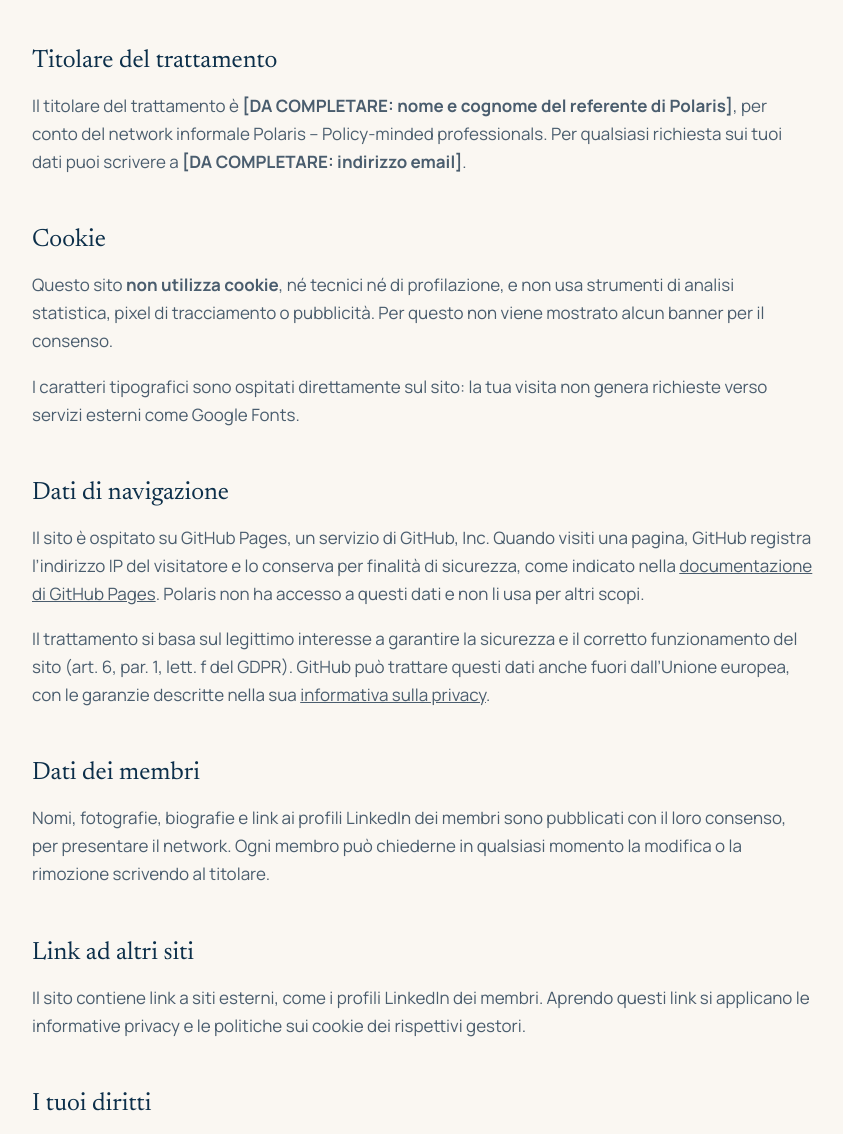
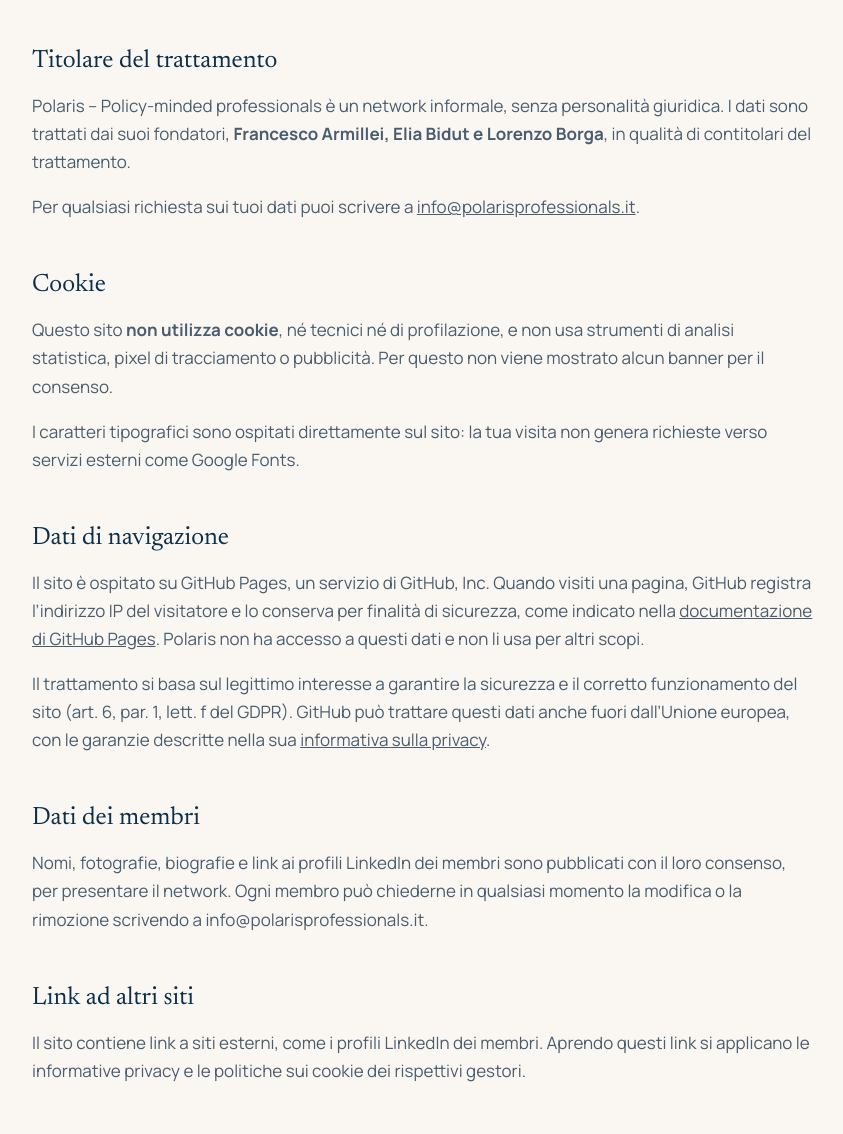
Before and after one commit to elbid/polarisprofessionals, a plain HTML site: page privacy/index.html in a window 1280 px wide. Shown: the part 418-1552 px from the top of the page, without its empty margins (64-907 px from the left). Drawn offline with Linux system fonts and the light colour scheme.

Commit message:
Privacy: contitolari e contatto info@polarisprofessionals.it
Co-Authored-By: Claude Opus 5.5 <noreply@anthropic.com>
Claude-Session: https://claude.ai/code/session_01A7zSpVj4Eyv6X27f63hNFZ

```diff
--- a/privacy/index.html
+++ b/privacy/index.html
@@ -40,7 +40,8 @@
           <p>Questa pagina spiega quali dati personali vengono trattati quando visiti www.polarisprofessionals.it, ai sensi del Regolamento (UE) 2016/679 (GDPR) e del Codice in materia di protezione dei dati personali (D.Lgs. 196/2003).</p>
 
           <h2>Titolare del trattamento</h2>
-          <p>Il titolare del trattamento è <strong>[DA COMPLETARE: nome e cognome del referente di Polaris]</strong>, per conto del network informale Polaris – Policy-minded professionals. Per qualsiasi richiesta sui tuoi dati puoi scrivere a <strong>[DA COMPLETARE: indirizzo email]</strong>.</p>
+          <p>Polaris – Policy-minded professionals è un network informale, senza personalità giuridica. I dati sono trattati dai suoi fondatori, <strong>Francesco Armillei, Elia Bidut e Lorenzo Borga</strong>, in qualità di contitolari del trattamento.</p>
+          <p>Per qualsiasi richiesta sui tuoi dati puoi scrivere a <a href="mailto:info@polarisprofessionals.it">info@polarisprofessionals.it</a>.</p>
 
           <h2>Cookie</h2>
           <p>Questo sito <strong>non utilizza cookie</strong>, né tecnici né di profilazione, e non usa strumenti di analisi statistica, pixel di tracciamento o pubblicità. Per questo non viene mostrato alcun banner per il consenso.</p>
@@ -51,7 +52,7 @@
           <p>Il trattamento si basa sul legittimo interesse a garantire la sicurezza e il corretto funzionamento del sito (art. 6, par. 1, lett. f del GDPR). GitHub può trattare questi dati anche fuori dall’Unione europea, con le garanzie descritte nella sua <a href="https://docs.github.com/en/site-policy/privacy-policies/github-general-privacy-statement" target="_blank" rel="noopener">informativa sulla privacy</a>.</p>
 
           <h2>Dati dei membri</h2>
-          <p>Nomi, fotografie, biografie e link ai profili LinkedIn dei membri sono pubblicati con il loro consenso, per presentare il network. Ogni membro può chiederne in qualsiasi momento la modifica o la rimozione scrivendo al titolare.</p>
+          <p>Nomi, fotografie, biografie e link ai profili LinkedIn dei membri sono pubblicati con il loro consenso, per presentare il network. Ogni membro può chiederne in qualsiasi momento la modifica o la rimozione scrivendo a info@polarisprofessionals.it.</p>
 
           <h2>Link ad altri siti</h2>
           <p>Il sito contiene link a siti esterni, come i profili LinkedIn dei membri. Aprendo questi link si applicano le informative privacy e le politiche sui cookie dei rispettivi gestori.</p>
```
